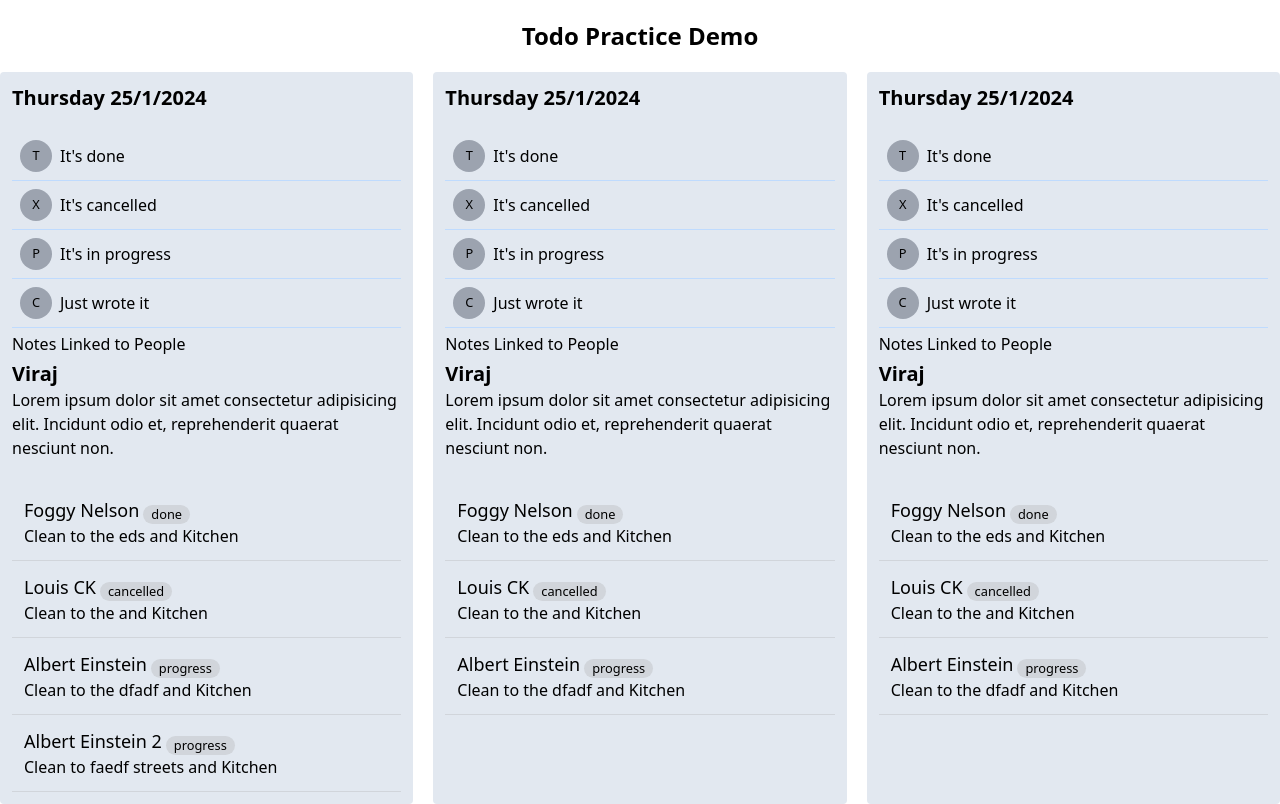
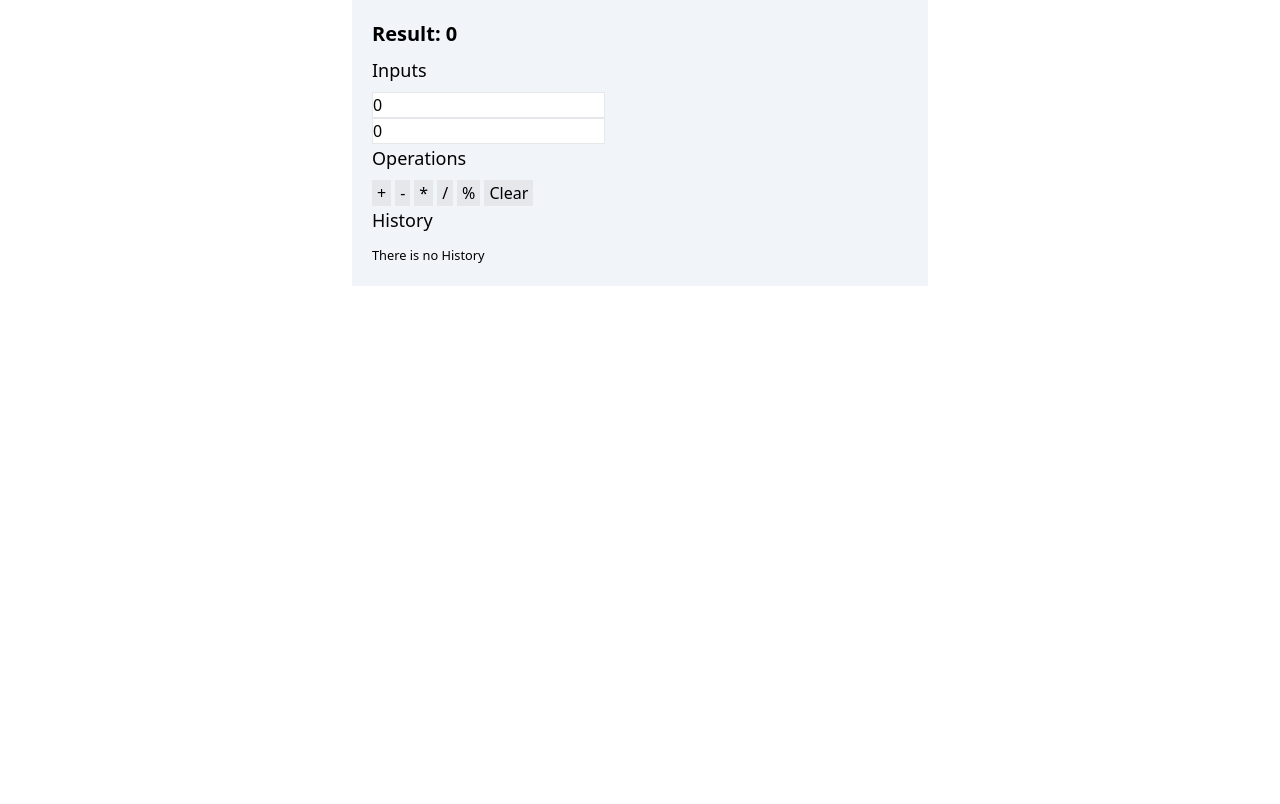
Before and after one commit to noyonalways/full-stack-army-course, a React (Vite) app in the folder frontend/react-demo/: page / in a window 1280 px wide. Built offline with nearby package versions, Linux system fonts and the light colour scheme.

Commit message:
feat: lecture 38 small project user input and operations completed

```diff
--- a/frontend/react-demo/src/App.jsx
+++ b/frontend/react-demo/src/App.jsx
@@ -1,12 +1,163 @@
-import ProductList from "./components/product-list";
-import Todos from "./components/todos";
+// import ProductList from "./components/product-list";
+// import Todos from "./components/todos";
+
+import { useState } from "react";
+
+// const App = () => {
+// 	return (
+// 		<>
+// 			{/* <ProductList /> */}
+// 			<Todos />
+// 		</>
+// 	);
+// };
+
+// export default App;
+
+/**
+ * DONE: Handle user input fileds
+ * DONE: Handle operations
+ * TODO: Handle a list of histories
+ * TODO: Render history
+ * TODO: Restore the history
+ */
+
+const initialInputState = {
+	a: 0,
+	b: 0,
+};
 
 const App = () => {
+	const [inputState, setInputState] = useState({ ...initialInputState });
+	const [result, setResult] = useState(0);
+	// approach 1
+	const handleInputChange = (event) => {
+		setInputState({
+			...inputState,
+			[event.target.name]: Number(event.target.value),
+		});
+	};
+
+	const handleClearOps = () => {
+		setInputState({ ...initialInputState });
+		setResult(0);
+	};
+
+	const handleArticmeticOps = (operator) => {
+		const f = new Function(
+			`operator`,
+			`return ${inputState.a} ${operator} ${inputState.b}`
+		);
+
+		setResult(f(operator));
+
+		// setResult(eval(`${inputState.a} ${operator} ${inputState.b}`));
+	};
+
+	// approach 2
+	// const handleFieldA  = (e) => {
+	// 	setInputState({
+	// 		...inputState,
+	// 		a: Number(e.target.value)
+	// 	})
+	// }
+	// const handleFieldB  = (e) => {
+	// 	setInputState({
+	// 		...inputState,
+	// 		b: Number(e.target.value)
+	// 	})
+	// }
+
+	// approach 3
+	// const hangleInputFields = (key, value) => {
+	// 	setInputState({
+	// 		...inputState,
+	// 		[key]: value,
+	// 	});
+	// };
+
+	// approach 4
+	// const hangleInputFields = (newInputState) => {
+	// 	setInputState({
+	// 		...inputState, // previous state
+	// 		...newInputState, // new state
+	// 	});
+	// };
+
+	console.log(inputState);
+
 	return (
-		<>
-			{/* <ProductList /> */}
-			<Todos />
-		</>
+		<div className="max-w-xl mx-auto bg-slate-100 p-5">
+			<h1 className="text-xl font-bold mb-2">Result: {result}</h1>
+			<div>
+				<p className="font-medium text-lg mb-2">Inputs</p>
+				<input
+					className="border block"
+					type="number"
+					value={inputState.a}
+					name="a"
+					onChange={handleInputChange}
+					// onChange={handleFieldA}
+					// onChange={(e) => hangleInputFields("a", e.target.value)}
+					// onChange={(e) => hangleInputFields({ a: Number(e.target.value) })}
+				/>
+				<input
+					className="border block"
+					type="number"
+					value={inputState.b}
+					name="b"
+					onChange={handleInputChange}
+					// onChange={handleFieldB}
+					// onChange={(e) => hangleInputFields("b", e.target.value)}
+					// onChange={(e) => hangleInputFields({ b: Number(e.target.value) })}
+				/>
+			</div>
+			<div>
+				<p className="mb-2 text-lg font-medium">Operations</p>
+				<button
+					onClick={() => handleArticmeticOps("+")}
+					className="px-1 bg-gray-200 border mr-1 py-0"
+				>
+					+
+				</button>
+				<button
+					onClick={() => handleArticmeticOps("-")}
+					className="px-1 bg-gray-200 border mr-1 py-0"
+				>
+					-
+				</button>
+				<button
+					onClick={() => handleArticmeticOps("*")}
+					className="px-1 bg-gray-200 border mr-1 py-0"
+				>
+					*
+				</button>
+				<button
+					onClick={() => handleArticmeticOps("/")}
+					className="px-1 bg-gray-200 border mr-1 py-0"
+				>
+					/
+				</button>
+				<button
+					onClick={() => handleArticmeticOps("%")}
+					className="px-1 bg-gray-200 border mr-1 py-0"
+				>
+					%
+				</button>
+				<button
+					className="px-1 bg-gray-200 border mr-1 py-0"
+					onClick={handleClearOps}
+				>
+					Clear
+				</button>
+			</div>
+			<div>
+				<p className="mb-2 text-lg font-medium">History</p>
+				<p>
+					<small>There is no History</small>
+				</p>
+			</div>
+		</div>
 	);
 };
 
```
